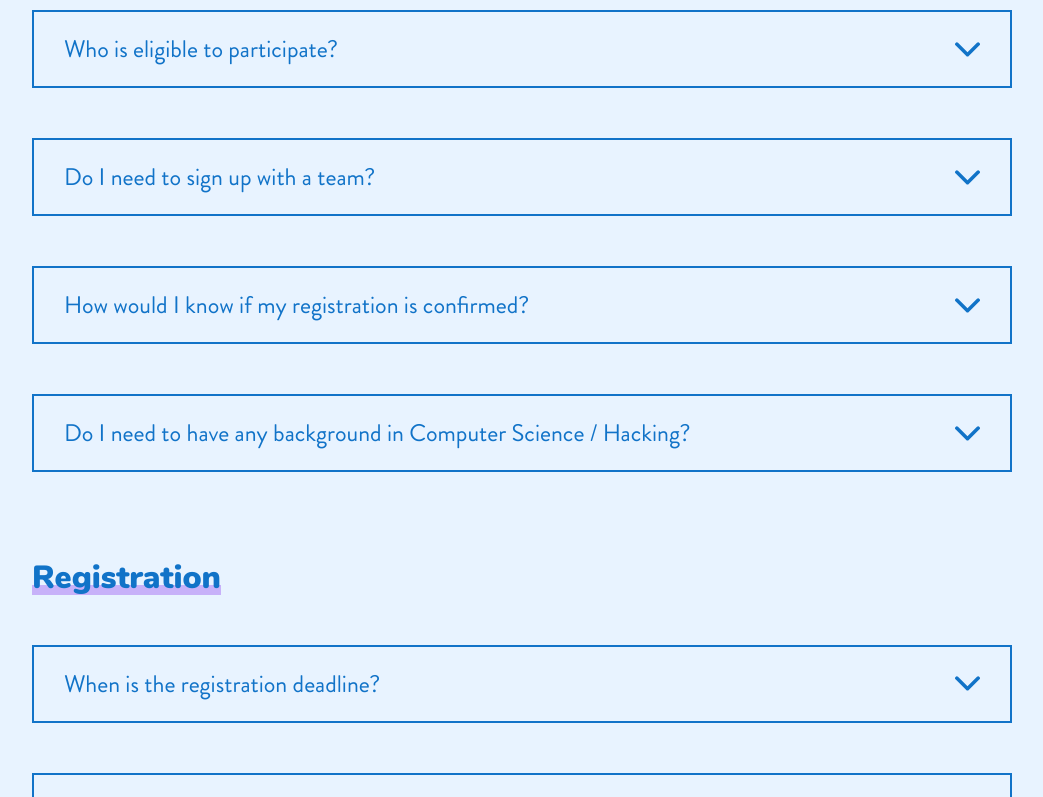
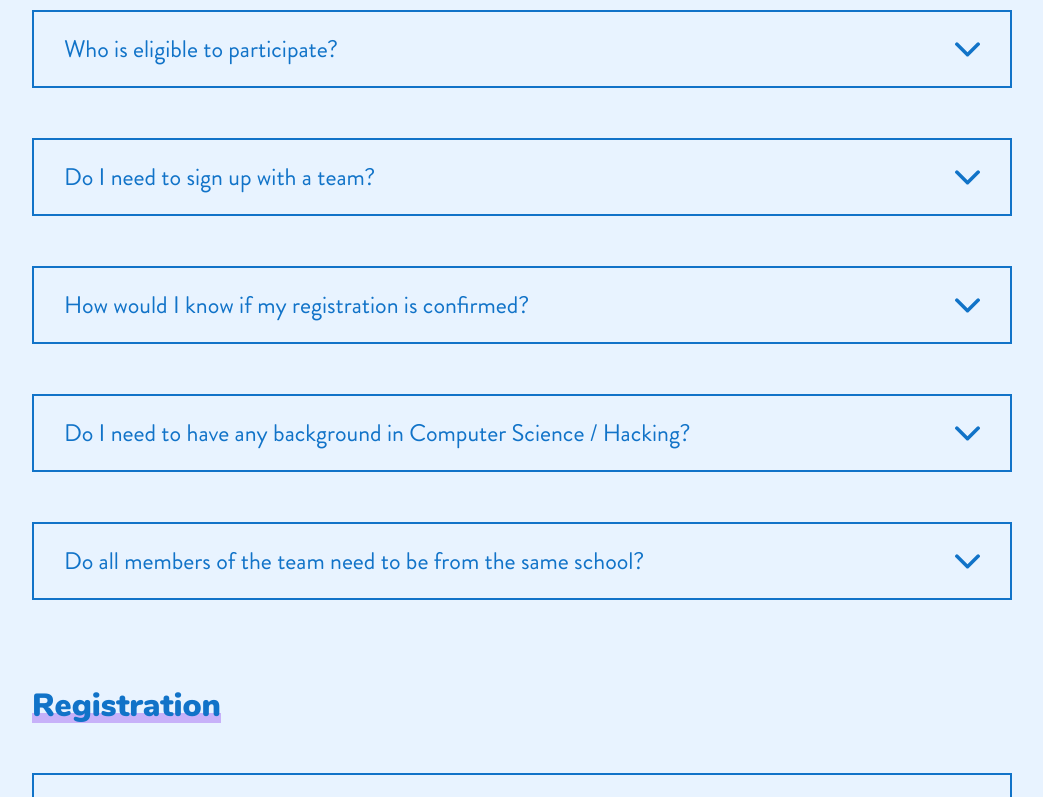
Before and after one commit to Strryke/wth-2022, a Vue app: page / in a window 1280 px wide. Shown: the part 6390-7187 px from the top of the page, without its empty margins (118-1161 px from the left). Built offline with nearby package versions, Linux system fonts and the light colour scheme.

Commit message:
updated faq

```diff
--- a/src/sections/faq/faqData.ts
+++ b/src/sections/faq/faqData.ts
@@ -31,11 +31,13 @@ export const faqData = [
       {
         id: 5,
         title: 'Are we allowed to continue hacking after hacking spaces close on Day 1?',
+        type: 'text',
         content:
           'Yes. Participants have to leave the hacking spaces at 10pm on day 1, but you can still continue hacking.',
       },
       {
         id: 6,
+        type: 'text',
         title: 'Will there be swag?',
         content: 'Of course! Swag will be distributed during the hackathon.',
       },
@@ -59,14 +61,22 @@ export const faqData = [
       {
         id: 9,
         title: 'How would I know if my registration is confirmed?',
+        type: 'text',
         content:
           'An email with more information will be sent to you after you submit the online signup form. If you do not receive the email within 3 days of signing up, do contact us. ',
       },
       {
         id: 10,
+        type: 'text',
         title: 'Do I need to have any background in Computer Science / Hacking?',
         content:
           'You do not need a background in either, although knowing some basic coding will help a lot. Just come with an open mind to learn and try new things! ',
+      },
+      {
+        id: 1.1,
+        title: 'Do all members of the team need to be from the same school?',
+        type: 'text',
+        content: 'No, teams can be made up of members from different institutions.',
       },
     ],
   },
```
